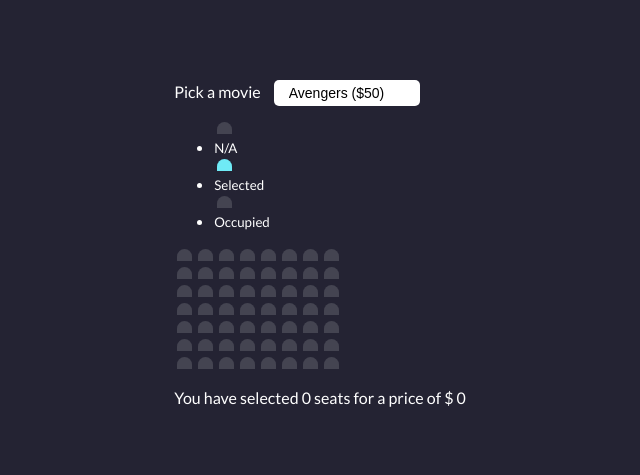
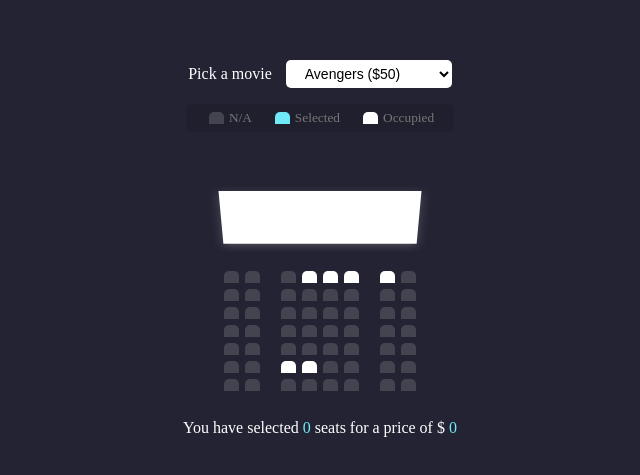
Before and after one commit to irfanasandi/movie-seat-booking, a plain HTML site: page index.html in a window 1280 px wide. Shown: the part 149-624 px from the top of the page, without its empty margins (320-960 px from the left). Drawn offline with Linux system fonts and the light colour scheme.

Commit message:
well done

```diff
--- a/index.html
+++ b/index.html
@@ -11,11 +11,13 @@
     <div class="movie-container">
       <label for="movie">Pick a movie</label>
       <select name="movie" id="movie">
-        <option value="10">Avengers ($50)</option>
-        <option value="10">Joker ($15) </option>
-        <option value="10">Toy Story ($3)</option>
-        <option value="10">The Lion King ($8)</option>
+        <option value="50">Avengers ($50)</option>
+        <option value="15">Joker ($15) </option>
+        <option value="3">Toy Story ($3)</option>
+        <option value="8">The Lion King ($8)</option>
       </select>
+    </div>
+
     <ul class="showcase">
       <li>
         <div class="seat"></div>
@@ -106,8 +108,8 @@
     </div>
     <p class="text">
       You have selected <span id="count">0</span> seats for a price of $
-        <span id="total">0</span>
+      <span id="total"> 0</span>
     </p>
-    </div>
+    <script src="script.js"></script>
   </body>
 </html>
--- /dev/null
+++ b/script.js
@@ -0,0 +1,61 @@
+const container = document.querySelector(".container");
+const seats = document.querySelectorAll(".row .seat:not(.occupied)");
+const count = document.getElementById("count");
+const total = document.getElementById("total");
+
+const movieSelect = document.getElementById("movie");
+let ticketPrice = movieSelect.value;
+
+populateUI();
+
+function updateSelectedCount() {
+  const selected = document.querySelectorAll(".row .seat.selected");
+
+  const seatsIndex = [...selected].map(seat => [...seats].indexOf(seat));
+
+  localStorage.setItem("selectedSeats", JSON.stringify(seatsIndex));
+  const selectedSeatCount = selected.length;
+  count.innerText = selectedSeatCount;
+  total.innerText = selectedSeatCount * ticketPrice;
+}
+
+function populateUI() {
+  const selectedSeats = JSON.parse(localStorage.getItem("selectedSeats"));
+
+  if (selectedSeats !== null && selectedSeats.length > 0) {
+    seats.forEach((seat, index) => {
+      if (selectedSeats.indexOf(index) > -1) {
+        seat.classList.add("selected");
+      }
+    });
+  }
+
+  const selectedMovieIndex = localStorage.getItem("selectedMovieIndex");
+
+  movieSelect.selectedIndex = selectedMovieIndex;
+}
+
+function setMovieData(movieIndex, moviePrice) {
+  localStorage.setItem("selectedMovieIndex", movieIndex);
+  localStorage.setItem("selectedMoviePrice", moviePrice);
+}
+
+//movie select event
+movieSelect.addEventListener("change", e => {
+  ticketPrice = e.target.value;
+  setMovieData(e.target.selectedIndex, e.target.value);
+  updateSelectedCount();
+});
+
+//Seat select event
+container.addEventListener("click", e => {
+  if (
+    e.target.classList.contains("seat") &&
+    !e.target.classList.contains("occupied")
+  ) {
+    e.target.classList.toggle("selected");
+    updateSelectedCount();
+  }
+});
+
+updateSelectedCount();
--- a/style.scss
+++ b/style.scss
@@ -5,30 +5,29 @@
 }
 
 body {
-  font-family: "Lato", sans-serif;
   background-color: #242333;
   color: #fff;
   display: flex;
+  flex-direction: column;
+  align-items: center;
   justify-content: center;
-  align-items: center;
-  height: 100vh;
+  min-height: 100vh;
   margin: 0;
 
-  & .movie-container {
-    margin: 20px 0;
-
+  .movie-container {
     & select {
       background-color: #fff;
       border: 0;
       border-radius: 5px;
       font-size: 14px;
       margin-left: 10px;
-      padding: 5px 15px 5px 15px;
-      appearance: none;
+      padding: 5px 15px;
+    }
   }
 
-    .row {
-      display: flex;
+  .container {
+    perspective: 1000px;
+    margin: 20px;
   }
 
   .seat {
@@ -36,11 +35,73 @@ body {
     height: 12px;
     width: 15px;
     margin: 3px;
-      border-top-left-radius: 10px;
-      border-top-right-radius: 10px;
+    border-top-left-radius: 5px;
+    border-top-right-radius: 5px;
+
     &.selected {
       background-color: #6feaf6;
     }
+    &.occupied {
+      background: #fff;
+    }
+
+    &:nth-of-type(2) {
+      margin-right: 18px;
+    }
+    &:nth-last-of-type(2) {
+      margin-left: 18px;
+    }
+    &:not(.occupied):hover {
+      cursor: pointer;
+      transform: scale(1.2);
+    }
+  }
+
+  .showcase {
+    & .seat:hover {
+      cursor: default;
+      transform: scale(1);
+    }
+
+    background: rgba($color: #000, $alpha: 0.1);
+    display: flex;
+    padding: 5px 10px;
+    border-radius: 5px;
+    list-style-type: none;
+    color: #777;
+    justify-content: space-between;
+
+    & li {
+      display: flex;
+      align-items: center;
+      justify-content: center;
+      margin: 0 10px;
+
+      small {
+        margin-left: 2px;
       }
     }
   }
+
+  .row {
+    display: flex;
+  }
+
+  .screen {
+    background-color: #fff;
+    height: 70px;
+    width: 100%;
+    margin: 15px 0;
+    transform: rotateX(-45deg);
+    box-shadow: 0 3px 10px rgba($color: #fff, $alpha: 0.2);
+  }
+
+  p {
+    &.text {
+      margin: 5px 0;
+    }
+    span {
+      color: #6feaf6;
+    }
+  }
+}
```
Also changed, not shown: style.css, 1 other file. Lines whose indentation alone changed are shown as unchanged.
